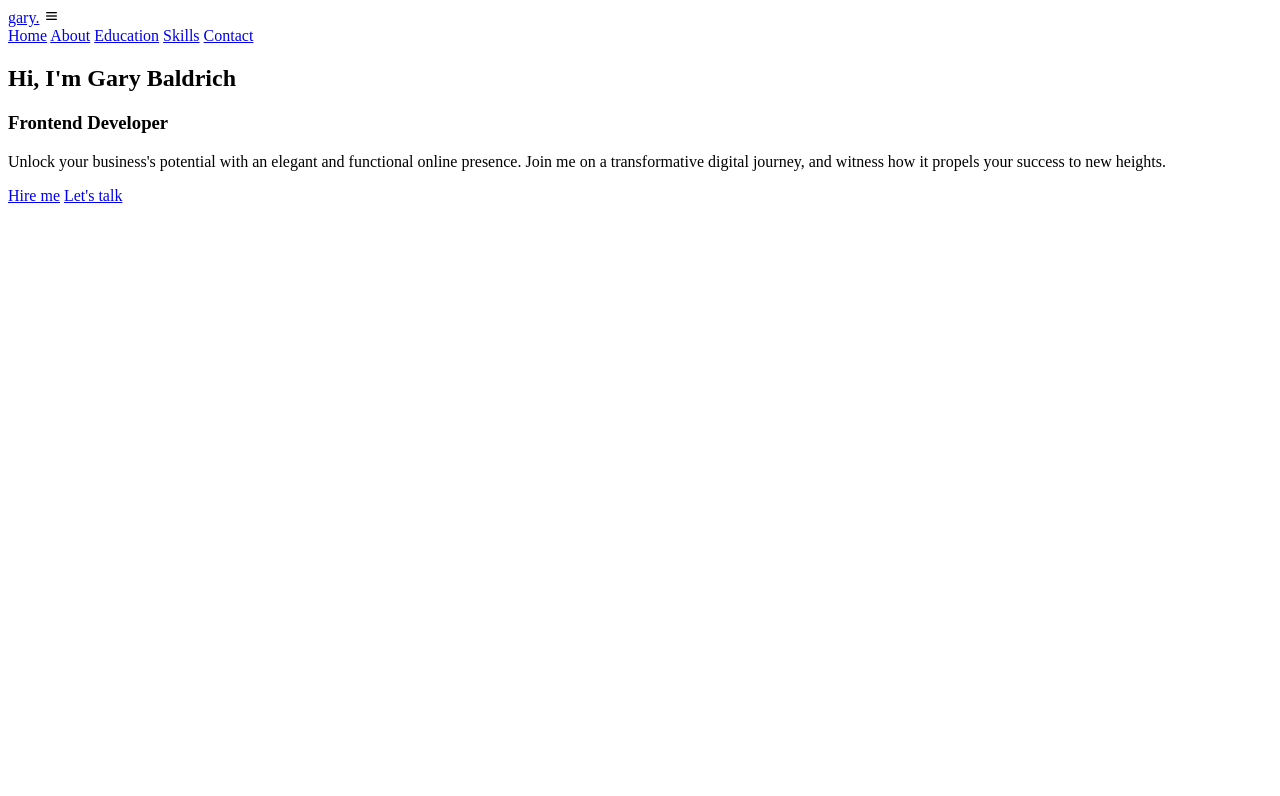
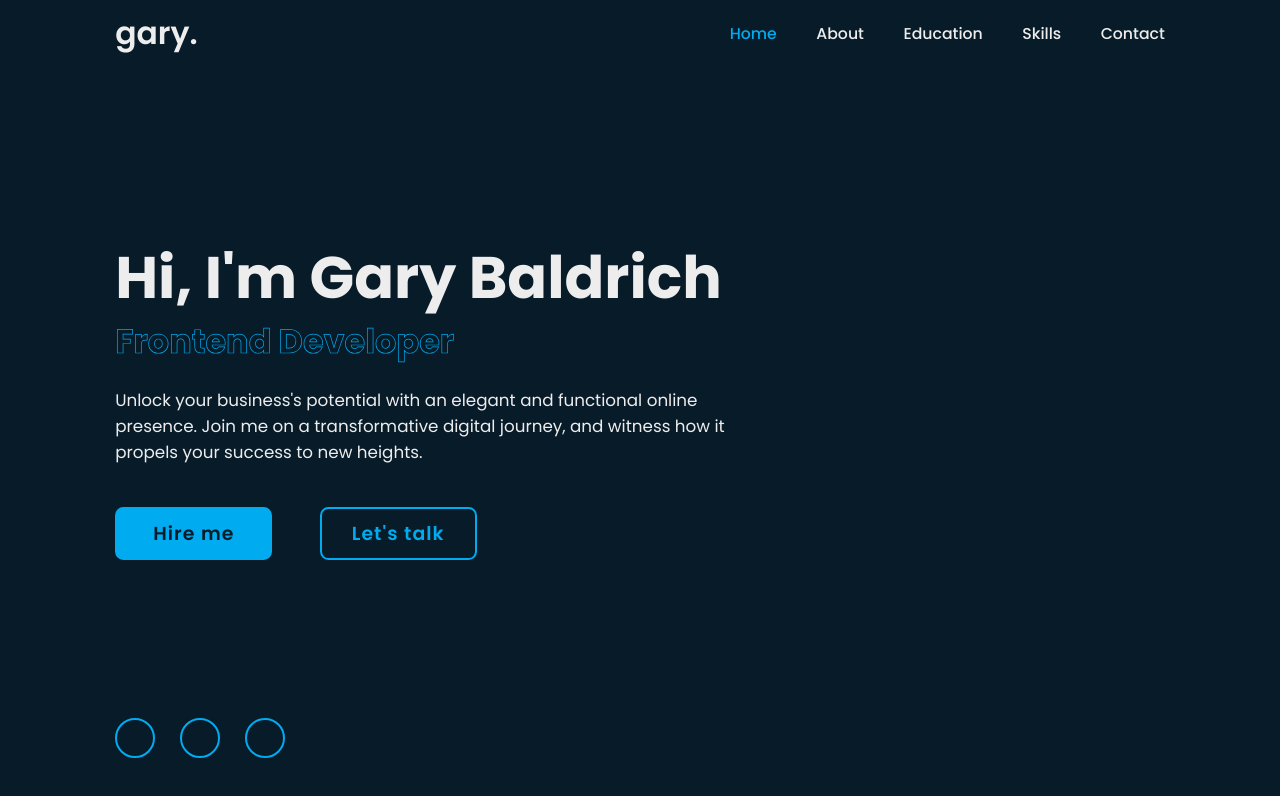
Before and after one commit to icodecauseiloveit/portfolio, a plain HTML site: page index.html in a window 1280 px wide. Drawn offline with nearby package versions, Linux system fonts and the light colour scheme; the site is published under a folder, as on GitHub Pages, so addresses that start at the root find nothing.

Commit message:
css issue

```diff
--- a/index.html
+++ b/index.html
@@ -4,7 +4,7 @@
     <meta charset="UTF-8">
     <meta http-equiv="X-UA-Compatible" content="IE=edge">
     <meta name="viewport" content="width=device-width, initial-scale=1.0">
-    <link rel="stylesheet" href="/assets/css/styles.css">
+    <link rel="stylesheet" href="styles.css">
     <title>Gary - Frontend Developer</title>
 
      <!-- box icons -->
@@ -51,6 +51,6 @@
 
     </section>
 
-    <script src="/assets/js/app.js"></script>
+    <script src="app.js"></script>
 </body>
 </html>
```
Also changed, not shown: app.js (added), styles.css (renamed from assets/css/styles.css).
